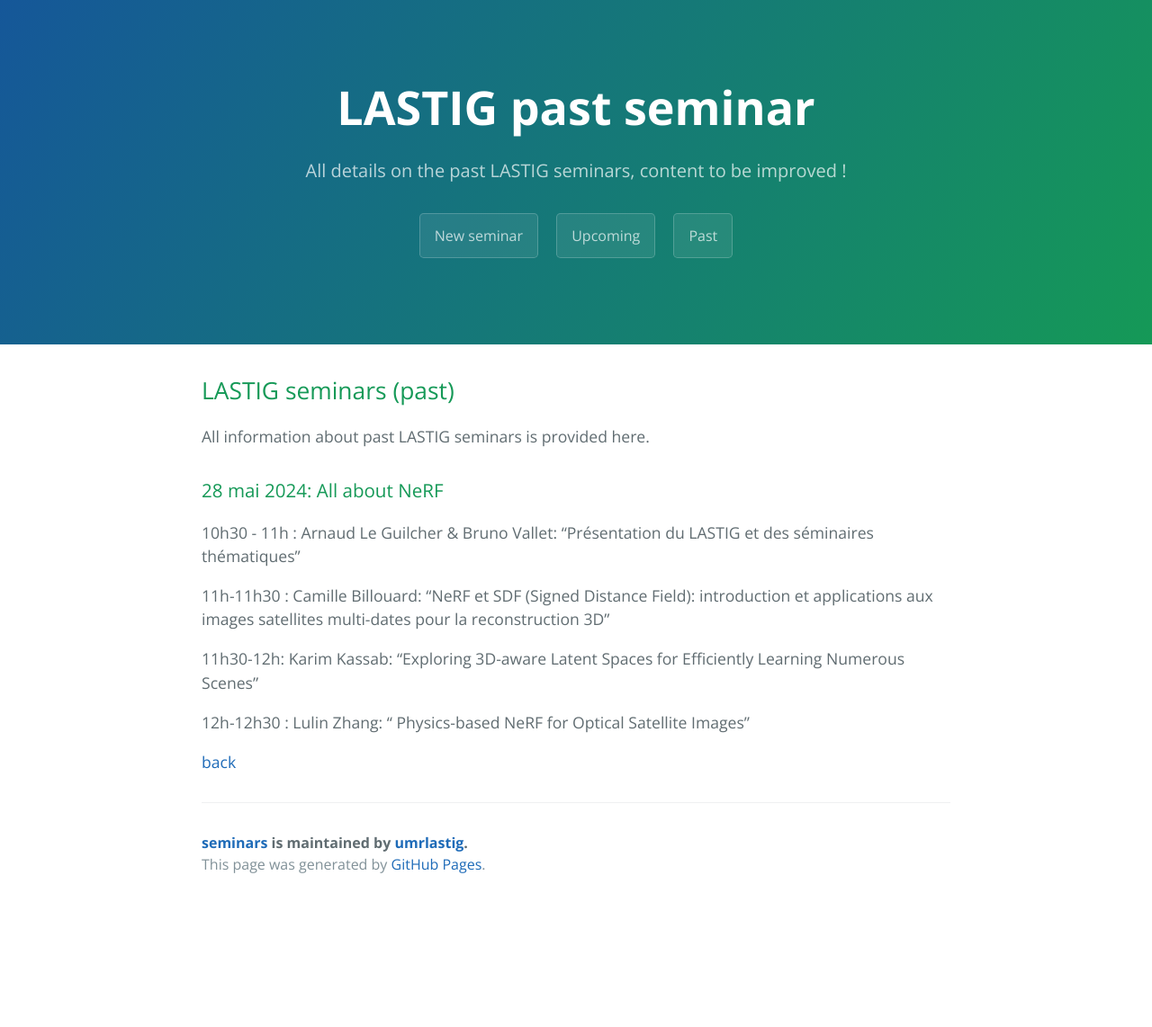
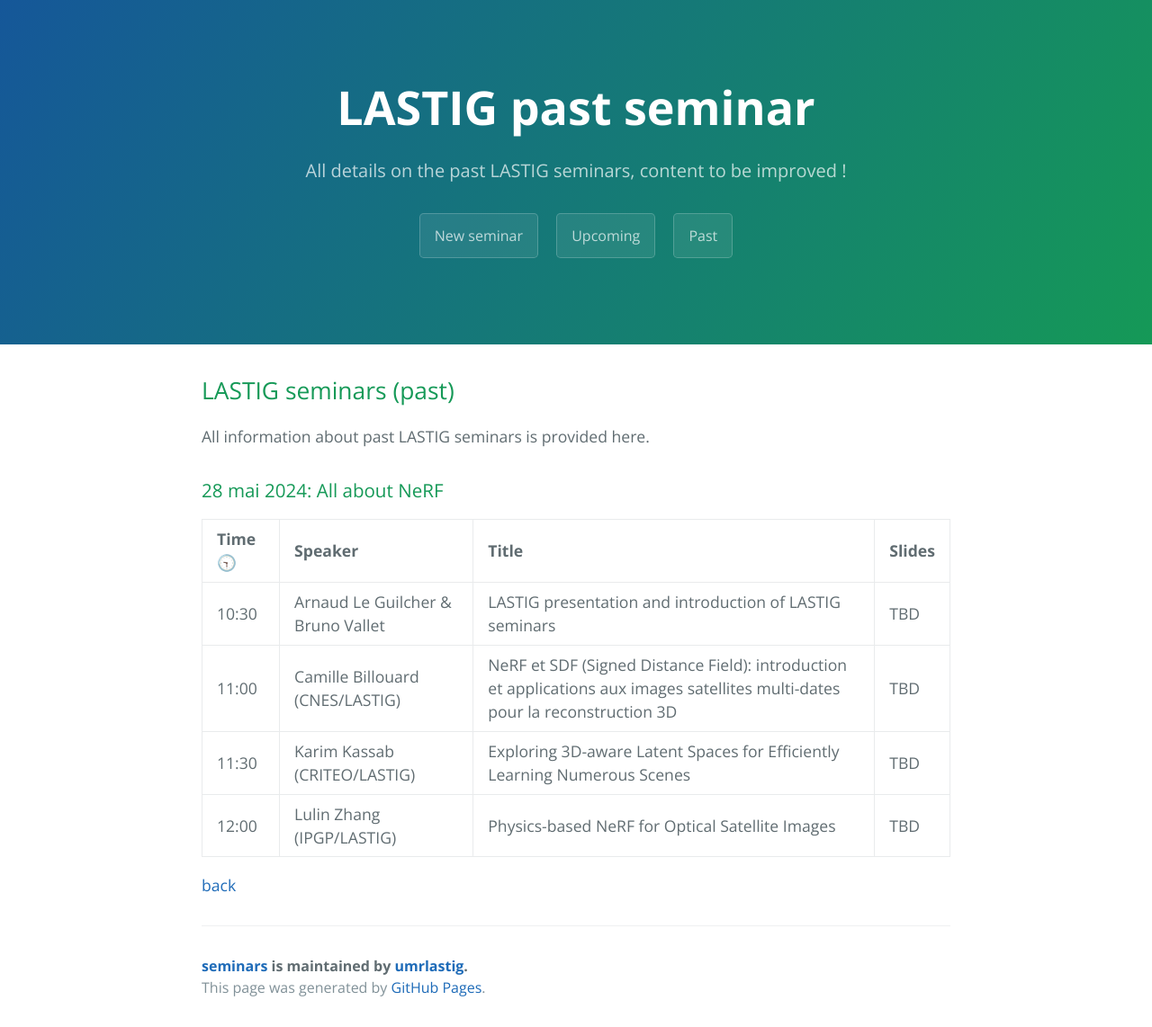
Before and after one commit to umrlastig/seminars, a Jekyll site: the page built from past.md, in a window 1280 px wide. Shown: the whole page at 90% size. Built offline with Jekyll 4.4.1, drawn with Linux system fonts in a browser that asks for light colours; before the commit the page ends 1005 px from its top, so only the background shows below that.

Commit message:
Update past.md

```diff
--- a/past.md
+++ b/past.md
@@ -10,16 +10,11 @@ All information about past LASTIG seminars is provided here.
 
 ### 28 mai 2024: All about NeRF
 
-10h30 - 11h : Arnaud Le Guilcher & Bruno Vallet: "Présentation du LASTIG et des séminaires thématiques"
-
-11h-11h30 : Camille Billouard: "NeRF et SDF (Signed Distance Field): introduction et applications aux images satellites multi-dates pour la reconstruction 3D"
-
-
-
-11h30-12h: Karim Kassab: "Exploring 3D-aware Latent Spaces for Efficiently Learning Numerous Scenes"
-
-
-
-12h-12h30 : Lulin Zhang: " Physics-based NeRF for Optical Satellite Images"
+| Time  🕤      | Speaker          | Title | Slides |
+|:-------------|:------------------|:------|
+| 10:30           | Arnaud Le Guilcher & Bruno Vallet | LASTIG presentation and introduction of LASTIG seminars  | TBD|
+| 11:00 | Camille Billouard (CNES/LASTIG)   | NeRF et SDF (Signed Distance Field): introduction et applications aux images satellites multi-dates pour la reconstruction 3D  | TBD |
+| 11:30 | Karim Kassab (CRITEO/LASTIG)   | Exploring 3D-aware Latent Spaces for Efficiently Learning Numerous Scenes | TBD  |
+| 12:00   | Lulin Zhang (IPGP/LASTIG)      | Physics-based NeRF for Optical Satellite Images | TBD   |
 
 [back](./)
```
